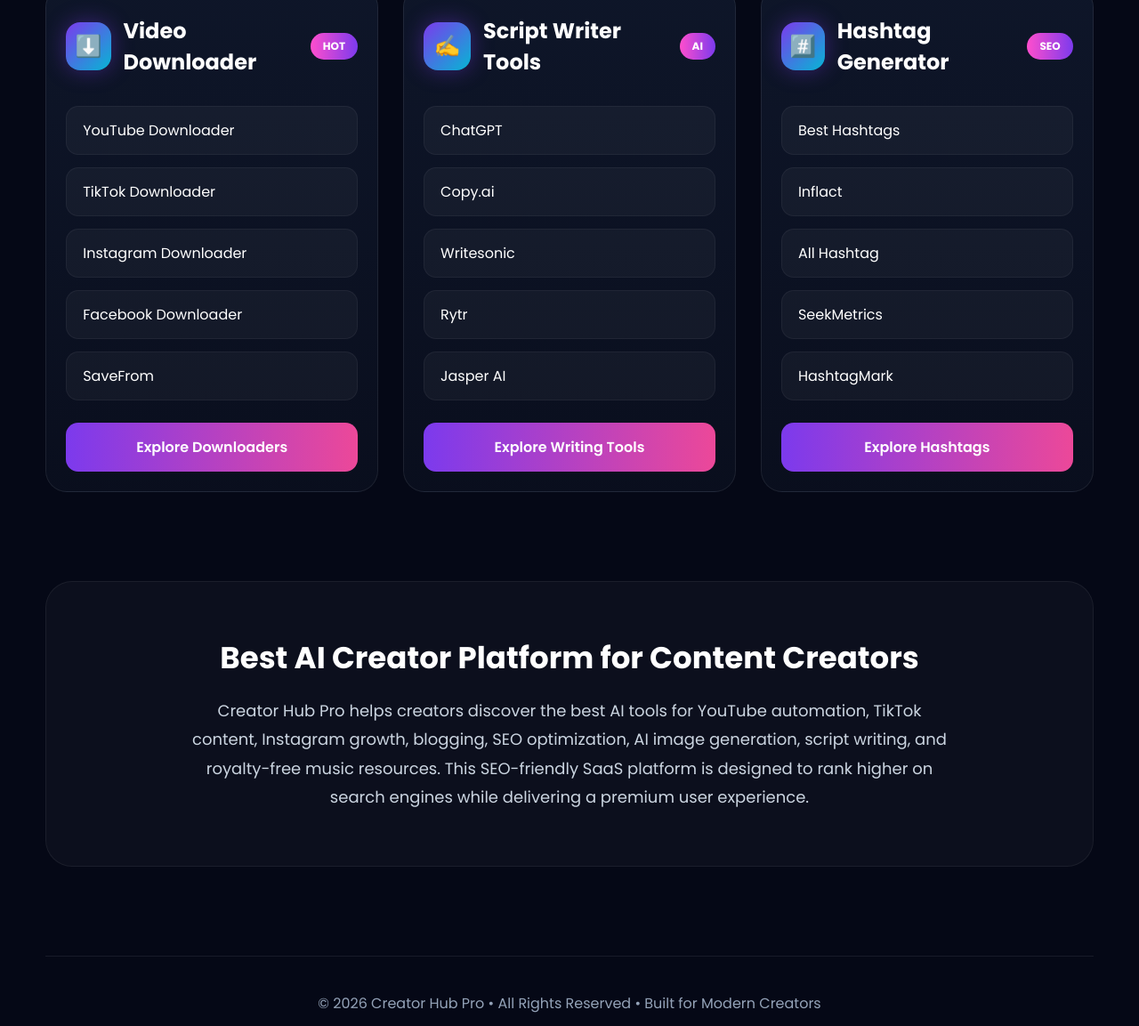
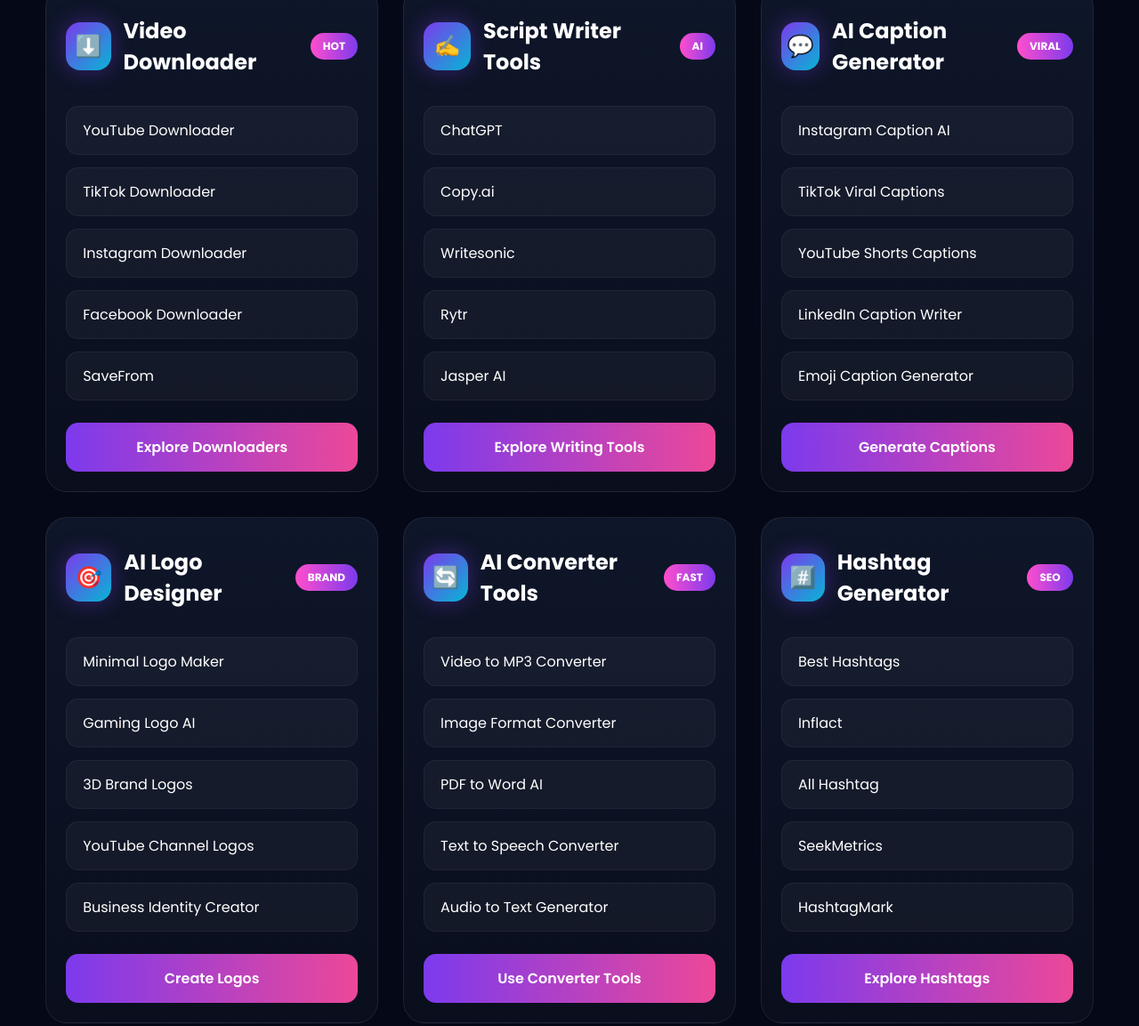
Before and after one commit to viraltools/Creator-Hub, a plain HTML site: page index.html in a window 1280 px wide. Shown: the part 1908-3061 px from the top of the page at 89% size. Drawn offline with Linux system fonts and the light colour scheme.

Commit message:
Update index.html

```diff
--- a/index.html
+++ b/index.html
@@ -538,6 +538,66 @@
         <div class="tool-card">
           <div class="tool-header">
             <div class="tool-title">
+              <div class="tool-icon">💬</div>
+              AI Caption Generator
+            </div>
+            <div class="new-badge">VIRAL</div>
+          </div>
+
+          <ul class="tool-list">
+            <li>Instagram Caption AI</li>
+            <li>TikTok Viral Captions</li>
+            <li>YouTube Shorts Captions</li>
+            <li>LinkedIn Caption Writer</li>
+            <li>Emoji Caption Generator</li>
+          </ul>
+
+          <a href="#" class="explore-btn">Generate Captions</a>
+        </div>
+
+        <div class="tool-card">
+          <div class="tool-header">
+            <div class="tool-title">
+              <div class="tool-icon">🎯</div>
+              AI Logo Designer
+            </div>
+            <div class="new-badge">BRAND</div>
+          </div>
+
+          <ul class="tool-list">
+            <li>Minimal Logo Maker</li>
+            <li>Gaming Logo AI</li>
+            <li>3D Brand Logos</li>
+            <li>YouTube Channel Logos</li>
+            <li>Business Identity Creator</li>
+          </ul>
+
+          <a href="#" class="explore-btn">Create Logos</a>
+        </div>
+
+        <div class="tool-card">
+          <div class="tool-header">
+            <div class="tool-title">
+              <div class="tool-icon">🔄</div>
+              AI Converter Tools
+            </div>
+            <div class="new-badge">FAST</div>
+          </div>
+
+          <ul class="tool-list">
+            <li>Video to MP3 Converter</li>
+            <li>Image Format Converter</li>
+            <li>PDF to Word AI</li>
+            <li>Text to Speech Converter</li>
+            <li>Audio to Text Generator</li>
+          </ul>
+
+          <a href="#" class="explore-btn">Use Converter Tools</a>
+        </div>
+
+        <div class="tool-card">
+          <div class="tool-header">
+            <div class="tool-title">
               <div class="tool-icon">#️⃣</div>
               Hashtag Generator
             </div>
```
